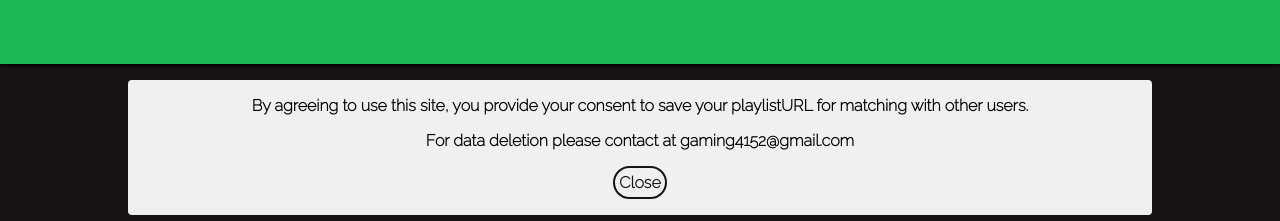
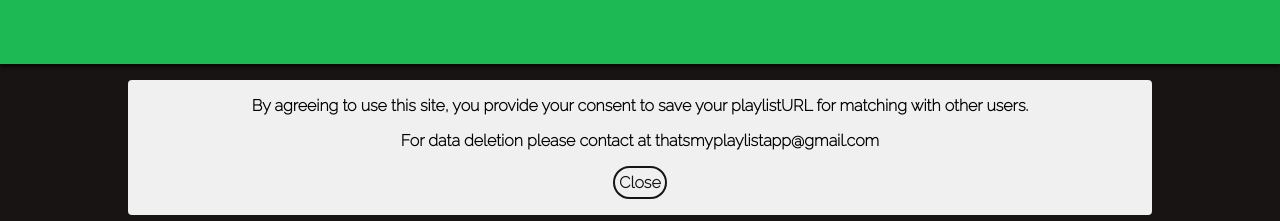
Before and after one commit to Kartik4152/ThatsMyPlaylistFrontend, a React (Create React App) app: page / in a window 1280 px wide. Shown: the top 221 px of the page. Built offline with nearby package versions, Linux system fonts and the light colour scheme.

Commit message:
changed email

```diff
--- a/src/modal.js
+++ b/src/modal.js
@@ -4,7 +4,7 @@ const modal=(props)=>{
 return(
     <div className="modalContainer">
         <div className="modalText">By agreeing to use this site, you provide your consent to save your playlistURL for matching with other users.</div>
-        <div className="modalText">For data deletion please contact at gaming4152@gmail.com</div>
+        <div className="modalText">For data deletion please contact at thatsmyplaylistapp@gmail.com</div>
         <div className="modalButton" onClick={()=>props.visible(false)}>Close</div>
     </div>
 )
```
